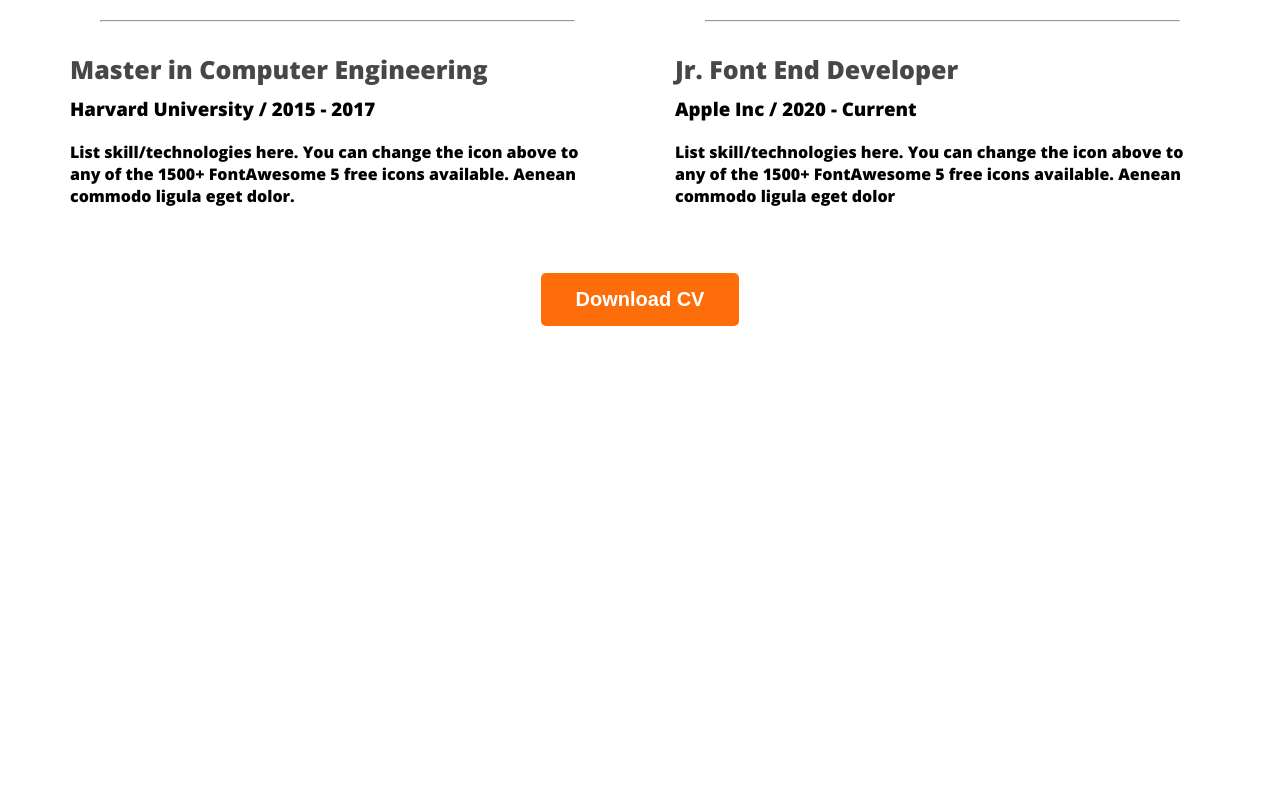
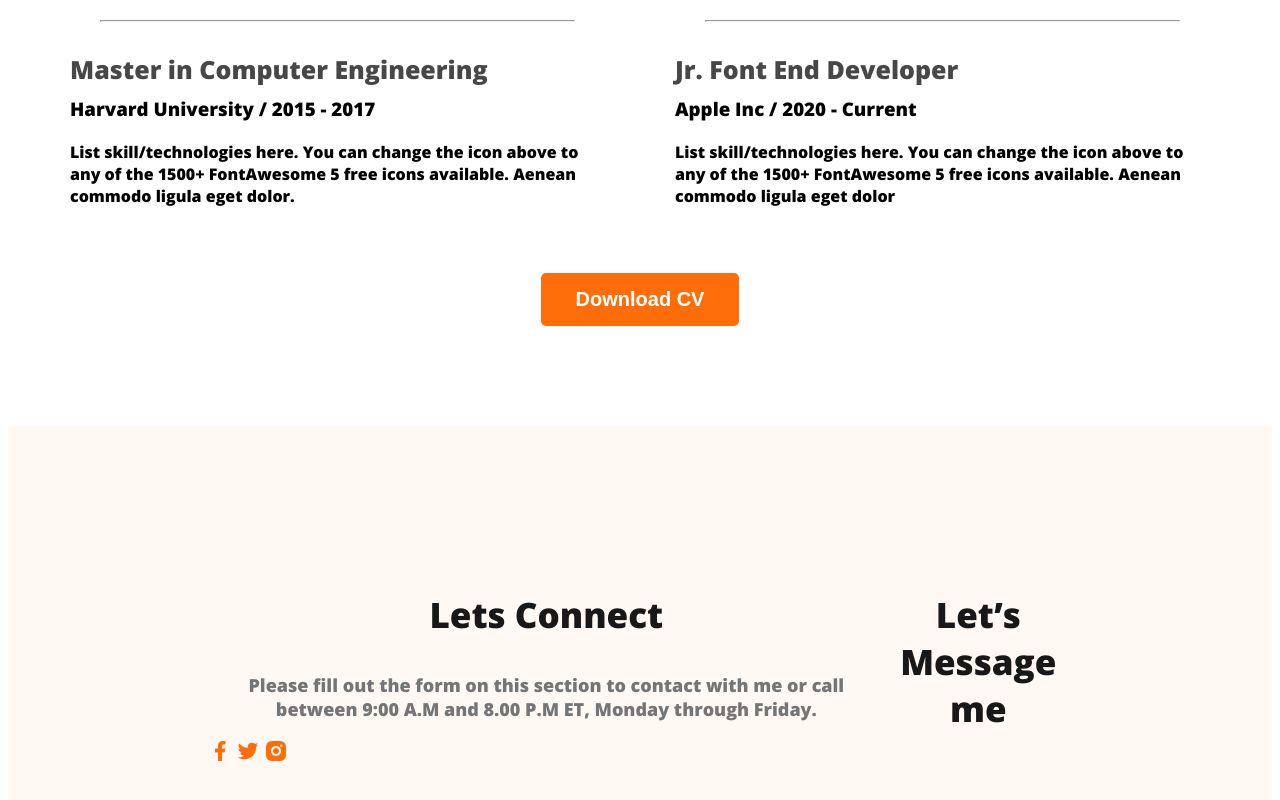
Before and after one commit to Nafizmahbub/webdeveloper-portfolio, a plain HTML site: page index.html in a window 1280 px wide. Shown: the part 2987-3787 px from the top of the page. Before the commit the page ends 3321 px from the top, so only its background shows below. Drawn offline with nearby package versions, Linux system fonts and the light colour scheme.

Commit message:
basic footer

```diff
--- a/index.html
+++ b/index.html
@@ -189,6 +189,21 @@
 
     </main>
     <footer>
+        <div class="footer-column">
+            <h3 class="section-title">Lets Connect</h3>
+            <p class="section-description">Please fill out the form on this section to
+                contact with me or call between
+                9:00 A.M and 8.00 P.M ET, Monday through Friday.
+            </p>
+            <div class="social-links">
+                <a href=""><img src="images/icons/facebook.png" alt=""></a>
+                <a href=""><img src="images/icons/twitter.png" alt=""></a>
+                <a href=""><img src="images/icons/insta.png" alt=""></a>
+            </div>
+        </div>
+        <div class="footer-column">
+            <h3 class="section-title">Let’s Message me</h3>
+        </div>
 
     </footer>
 
--- a/styles/portfolio.css
+++ b/styles/portfolio.css
@@ -168,3 +168,11 @@ main section{
     text-align: center;
     margin-top: 50px;
 }
+
+/* footer styles */
+footer{
+    display: flex;
+    background-color: #FFF8F3;
+    margin-top: 100px;
+    padding: 130px 200px;
+}
```
